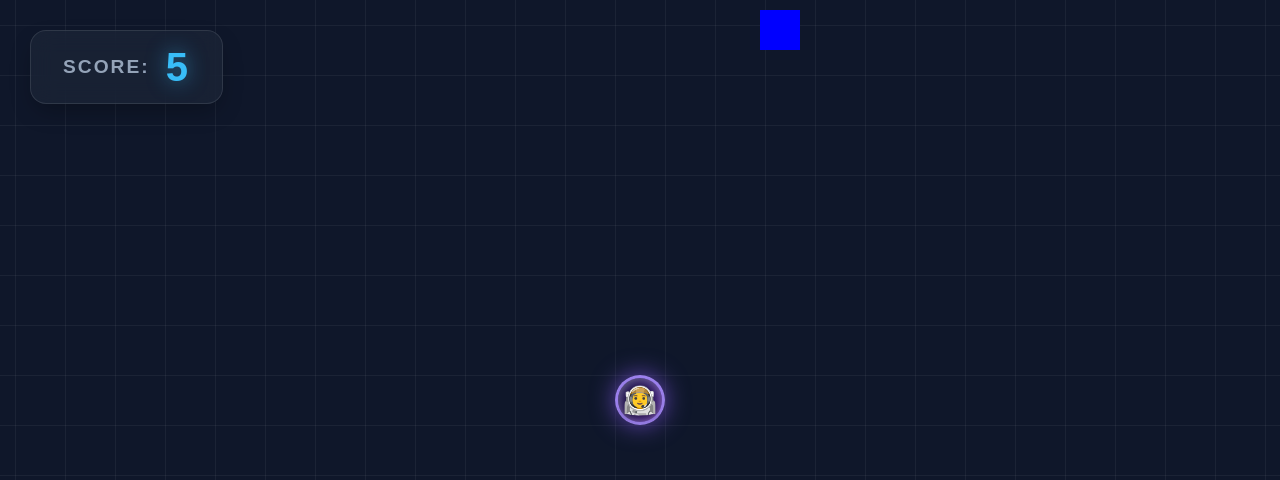
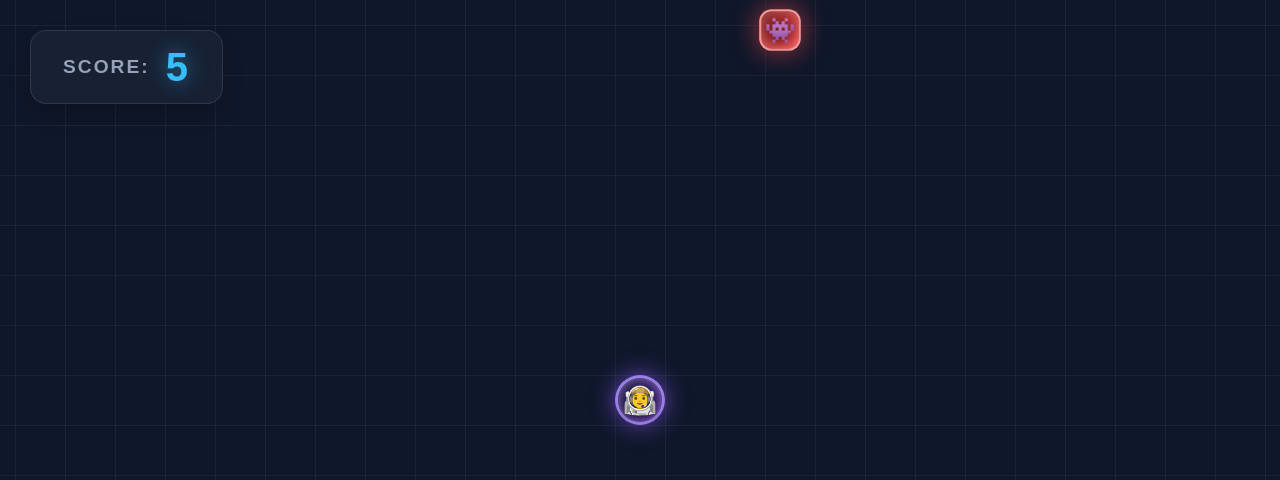
Before and after one commit to STUCKBIZ1/make-your-game, a plain HTML site: page index.html in a window 1280 px wide. Shown: the top 480 px of the page. Drawn offline with Linux system fonts and the light colour scheme.

Commit message:
modify enemy style

```diff
--- a/style.css
+++ b/style.css
@@ -113,3 +113,37 @@ body, html {
         transform: translate(-50%, -50%) scale(1);
     }
 }
+
+/* Enemy Styling */
+#enemy1 {
+    background: linear-gradient(135deg, #7f1d1d, #ef4444) !important;
+    border-radius: 12px !important;
+    box-shadow:
+        0 0 25px rgba(239, 68, 68, 0.7),
+        inset 0 0 10px rgba(255, 255, 255, 0.3) !important;
+    border: 2px solid rgba(252, 165, 165, 0.9) !important;
+    box-sizing: border-box; /* Maintain JS sizing */
+    z-index: 40;
+    display: flex !important;
+    align-items: center;
+    justify-content: center;
+    animation: enemyPulse 1.5s infinite alternate;
+}
+
+#enemy1::after {
+    content: '👾'; /* Alien monster emoji */
+    font-size: 24px;
+    line-height: 1;
+    filter: drop-shadow(0 2px 4px rgba(0, 0, 0, 0.5));
+}
+
+@keyframes enemyPulse {
+    0% {
+        box-shadow: 0 0 15px rgba(239, 68, 68, 0.5), inset 0 0 10px rgba(255, 255, 255, 0.3);
+        transform: scale(0.95);
+    }
+    100% {
+        box-shadow: 0 0 35px rgba(239, 68, 68, 0.9), inset 0 0 15px rgba(255, 255, 255, 0.6);
+        transform: scale(1.05);
+    }
+}
```
